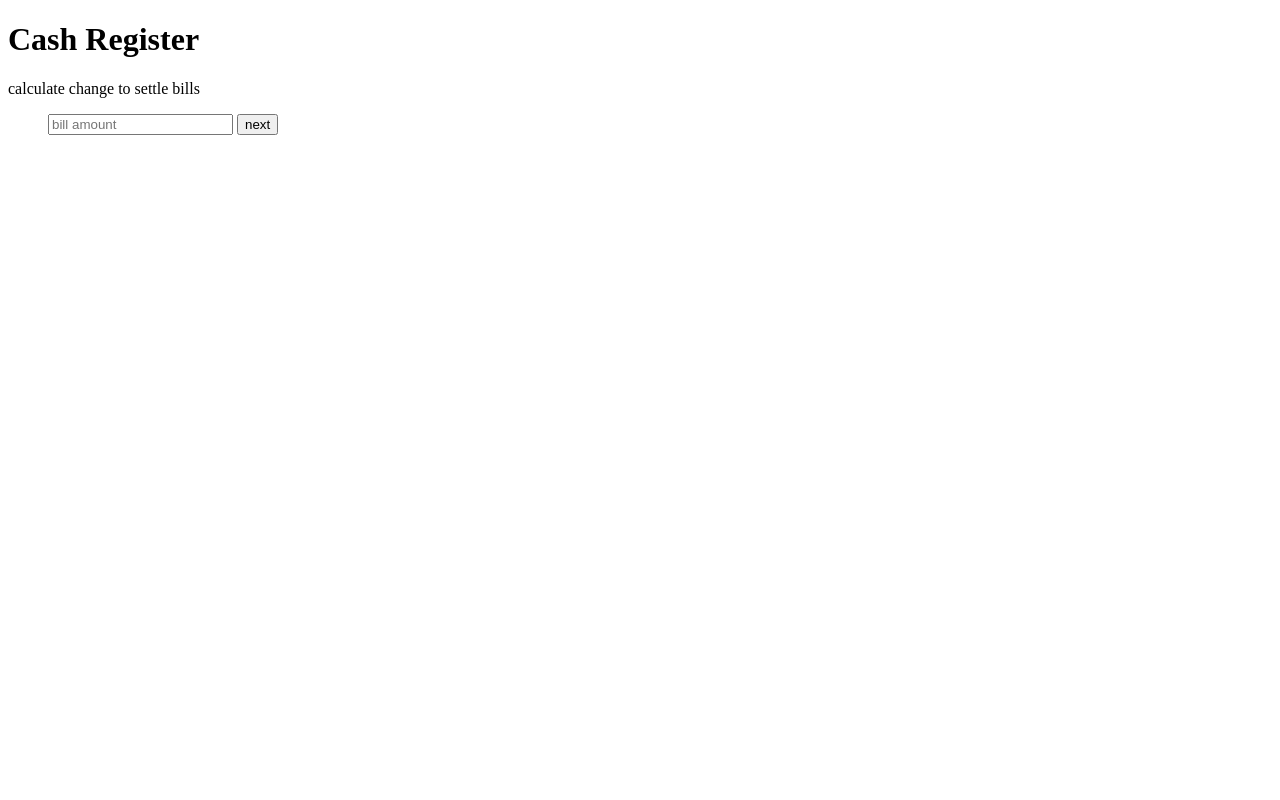
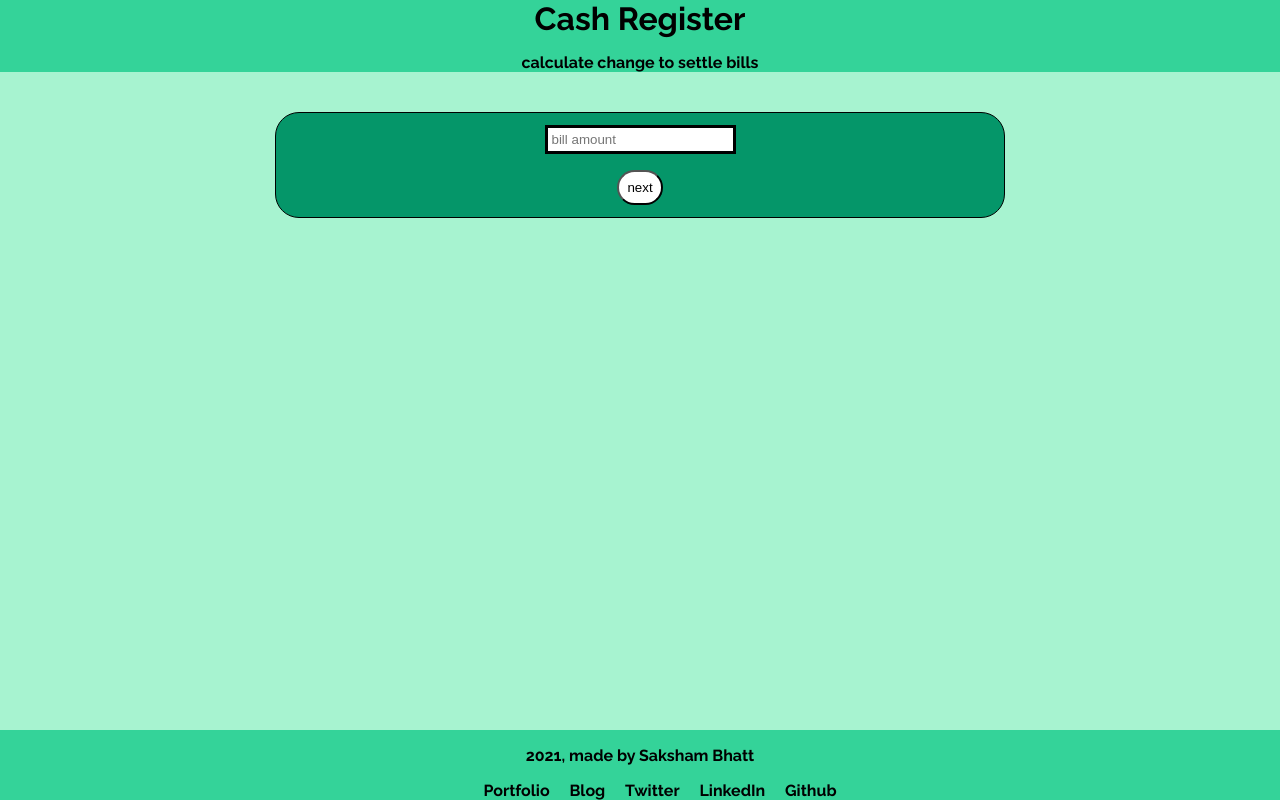
Before and after one commit to sakshambhatt/cash-register, a plain HTML site: page index.html in a window 1280 px wide. Drawn offline with Linux system fonts and the light colour scheme.

Commit message:
style; reuse fixed

```diff
--- a/app.js
+++ b/app.js
@@ -4,8 +4,11 @@ var nextButton = document.querySelector("#next-btn");
 var button = document.querySelector("#btn");
 var output = document.querySelector("#output");
 var change = document.querySelector("#change");
+//array of all denominations
 var notes = [2000, 500, 100, 20, 10, 5, 1];
+//array giving the number of bills/ notes of each denominations
 var billNumber = [0, 0, 0, 0, 0, 0, 0];
+//array of elements related to output
 var outputArray = [
     document.querySelector("#n2000"),
     document.querySelector("#n500"),
@@ -18,6 +21,8 @@ var outputArray = [
 var billAmount = -1;
 var cashAmount = -1;
 
+//buffer is difference between bill-amount and cash-given
+//function to calculate change with min number of notes
 function balanceCalculator (buffer) {
 
     for(var i = 0; i < notes.length; i++) {
@@ -27,12 +32,16 @@ function balanceCalculator (buffer) {
           billNumber[i] = parseInt(buffer / notes[i]);
           buffer = buffer - (notes[i] * parseInt(buffer / notes[i]));
         }
+        else {
+            billNumber[i] = 0;
+        }
     }
     for(var i = 0; i < outputArray.length; i++) {
 
         outputArray[i].innerText = billNumber[i];
     }
 }
+
 
 nextButton.addEventListener('click', function billAmountChangeHandler(e) {
 
@@ -48,21 +57,28 @@ nextButton.addEventListener('click', function billAmountChangeHandler(e) {
 });
 button.addEventListener("click", function btnClickHandler() {
 
+    //redundancy if the user decides to run the app without reloading
+    billAmount = parseInt(billInput.value);
+
     cashAmount = parseInt(cashInput.value);
 
     if(cashAmount < 0) {
-
         output.innerText = "cash amount can't be negative";
-    } else {
+    } else if(billAmount < 0) {
+        output.innerText = "bill amount can't be negative";
+    } else if(cashAmount < 0 && billAmount < 0) {
+        output.innerText = "bill and cash amounts can't be negative";
+    }
+    else {
         if(cashAmount > billAmount) {
 
-            output.innerText = "Give like this to minimize number of notes";
+            output.innerText = "give change like this to minimize number of notes";
             var buffer = cashAmount - billAmount;
             balanceCalculator(buffer);
         }
          else if(billAmount > cashAmount) {
 
-            output.innerText = "Take more to clear the balance...";
+            output.innerText = "take more to clear the balance...";
             var buffer = billAmount - cashAmount;
             balanceCalculator(buffer);
         } else if(billAmount === cashAmount) {
--- a/index.html
+++ b/index.html
@@ -9,49 +9,58 @@
 <body>
     <header>
         <h1>Cash Register</h1>
-        <p>calculate change to settle bills</p>
+        <p><strong>calculate change to settle bills</strong></p>
     </header>
-    <ul>
-        <li>
-            <input type="number" placeholder="bill amount" id="bill-amount"/>
-            <button id="next-btn">next</button>
-        </li>
-        <li><input type="number" placeholder="cash given" hidden id="cash-given"/></li>
+    <ul class="input-container">
+        <li><input type="number" placeholder="bill amount" id="bill-amount"/> </li>
+        <li><button id="next-btn">next</button></li>
+        <li><input class="cash-input" type="number" placeholder="cash given" hidden id="cash-given"/></li>
         <li><button hidden id="btn">Calculate</button></li>
     </ul>
     <div id="output"></div>
-    <ul id="change" hidden>
+    <ul class="output-container" id="change" hidden>
         <li>
-            <span>1 x</span>
+            <span>&#8377 1 x</span>
             <span id="n1"></span>
         </li>
         <li>
-            <span>5 x</span>
+            <span>&#8377 5 x</span>
             <span id="n5"></span>
         </li>
         <li>
-            <span>10 x</span>
+            <span>&#8377 10 x</span>
             <span id="n10"></span>
         </li>
         <li>
-            <span>20 x</span>
+            <span>&#8377 20 x</span>
             <span id="n20"></span>
         </li>
         <li>
-            <span>100 x</span>
+            <span>&#8377 100 x</span>
             <span id="n100"></span>
         </li>
         <li>
-            <span>500 x </span>
+            <span>&#8377 500 x </span>
             <span id="n500"></span>
         </li>
         <li>
-            <span>2000 x</span>
+            <span>&#8377 2000 x</span>
             <span id="n2000"></span>
         </li>
     </ul>
 
-    <footer></footer>
+    <footer>
+        <p>2021, made by Saksham Bhatt</p>
+        <ul>
+            <li>
+                <a href="https://portfolio-saksham.netlify.app/" target="_blank" alt="Developer portfolio" >Portfolio</a>
+                <a href="https://sakshambhatt.hashnode.dev/" target="_blank" alt="Developer's blog">Blog</a>
+                <a href="https://twitter.com/lucksomecutt" target="_blank" alt="twitter profile" >Twitter</a>
+                <a href="https://www.linkedin.com/in/saksham-bhatt-13a177182/" target="_blank" alt="linkedin profile">LinkedIn</a>
+                <a href="https://github.com/sakshambhatt" target="_blank" alt="github profile">Github</a>
+            </li>
+        </ul>
+    </footer>
     <script type="text/javascript" src="app.js" ></script>
 </body>
 </html>
--- a/styles.css
+++ b/styles.css
@@ -1,5 +1,95 @@
-
-/* list */
+@import url('https://fonts.googleapis.com/css2?family=Raleway:wght@400;700&display=swap');
+:root {
+    --primary-color: #059669;
+    --secondary-color: #A7F3D0;
+    --tertiary-color: #34D399;
+}
+/* header */
+header {
+    background-color: var(--tertiary-color);
+}
+header > h1 {
+    margin-block-start: 0%;
+    margin-block-end: 0%;
+}
+/* body */
+body {
+    margin: 0%;
+    font-family: 'Raleway', sans-serif;
+    text-align: center;
+    background-color: var(--secondary-color);
+    font-weight: bold;
+}
+/* list-container */
+ul {
+    margin-left: auto;
+    margin-right: auto;
+    width: 55%;
+    background-color: var(--primary-color);
+}
+/* list-element */
 li {
     list-style-type: none;
 }
+
+/* input-container */
+.input-container {
+
+    margin-top: 2.5rem;
+    padding: 0.75rem;
+    border-radius: 1.5rem;
+    border: 1px solid black;
+}
+/* input */
+input {
+    padding: 0.25rem;
+    border: 3px solid black;
+}
+/* cash-input */
+.cash-input {
+    margin-top: 1rem;
+}
+/* button */
+button {
+    background-color: white;
+    padding: 0.5rem;
+    border-radius: 1.5rem;
+    margin-top: 1rem;
+}
+
+/* output container */
+.output-container {
+    padding: 1rem;
+    border-radius: 1.5rem;
+    border: 1px solid black;
+
+}
+
+.output-container > li {
+
+    background-color: var(--secondary-color);
+}
+/* footer */
+footer {
+    background-color: var(--tertiary-color);
+    position: absolute;
+    bottom:0%;
+    width: 100%;
+}
+/* footer-ul */
+footer > ul {
+    background-color: var(--tertiary-color);
+    margin-block-start: 0;
+    margin-block-end: 0;
+}
+/* links */
+a {
+    color: black;
+    text-decoration: none;
+    margin-left: 0.5rem;
+    margin-right: 0.5rem;
+}
+a:visited {
+    color: black;
+    text-decoration: none;
+}
```
